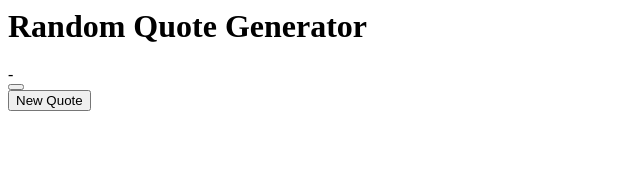
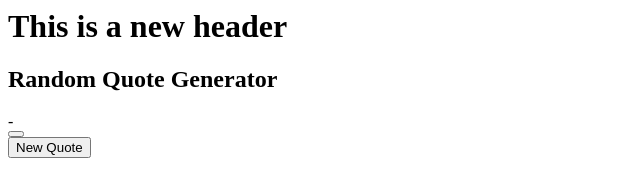
Before and after one commit to Tenzy07/lazy, a plain HTML site: page index.html in a window 1280 px wide. Shown: the whole page, without its empty margins (0-640 px from the left). Drawn offline with Linux system fonts and the light colour scheme.

Commit message:
new header was added to file index.html

```diff
--- a/index.html
+++ b/index.html
@@ -1,5 +1,6 @@
 
-<h1>Random Quote Generator</h1>
+<h1> This is a new header </h1>
+<h2>Random Quote Generator</h2>
 <div class="white-box">
   <div class="quote">
     <i class="fa fa-quote-left fa-3x"></i>
```
